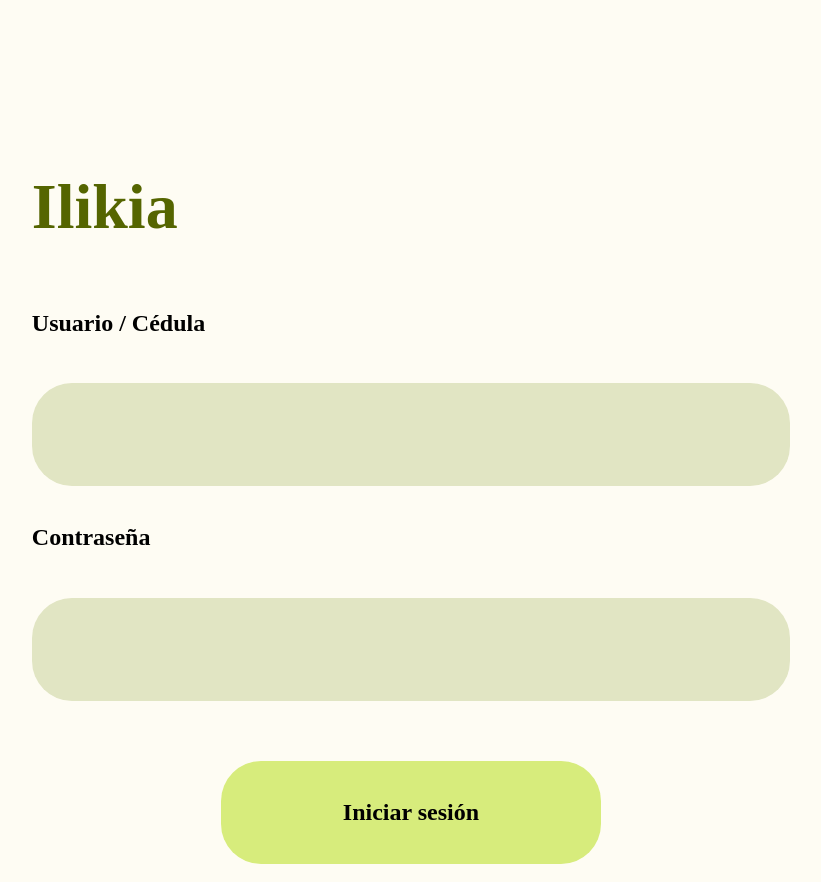
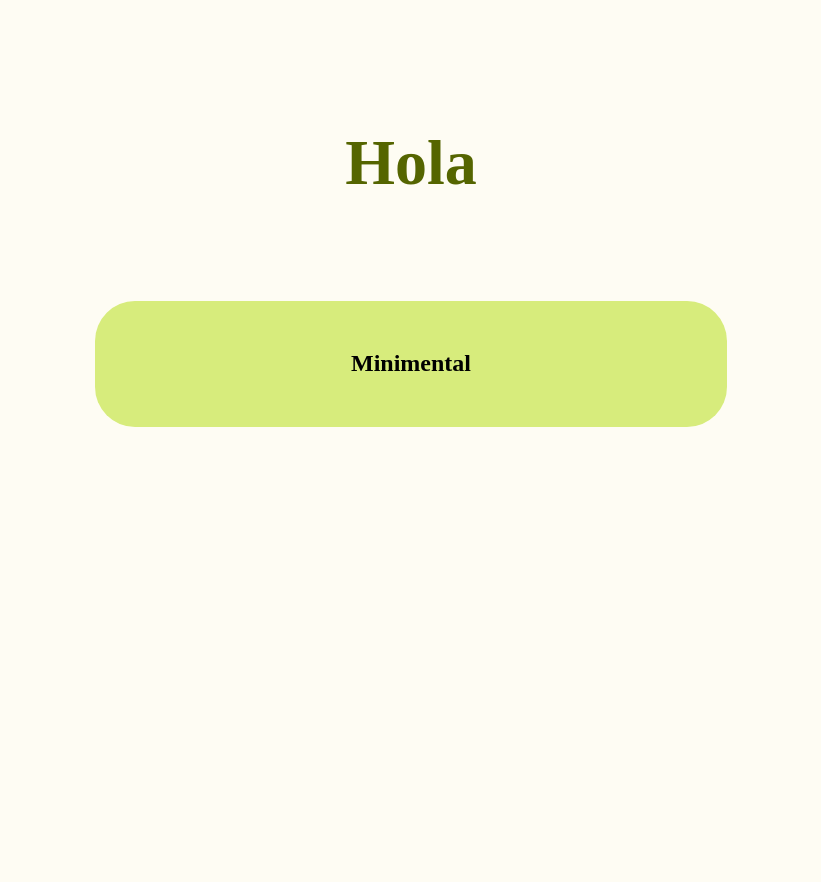
Before and after one commit to gonzalpi/ilikia, a React (Create React App) app in the folder frontend/: page /menu in a window 1280 px wide. Shown: the whole page, without its empty margins (229-1050 px from the left). After the commit the page ends 800 px from the top, so only its background shows below. Built offline with nearby package versions, Linux system fonts and the light colour scheme.

Commit message:
buttons working

```diff
--- a/frontend/src/App.js
+++ b/frontend/src/App.js
@@ -2,16 +2,46 @@ import React from 'react';
 import { InputBox } from './InputBox';
 import { WelcomeText } from './WelcomeText';
 import {GridLogin} from './GridLogin';
+import { Menu } from './menu';
+
+import {Evaluation} from './evaluation/Minimental';
+import {
+
+  BrowserRouter as Router,
+  Switch,
+  Route,
+  Link
+
+} from "react-router-dom";
 
 function App() {
   return (
-    <React.Fragment>
 
-      <GridLogin/>
+    <Router>
+      <React.Fragment>
+        <Switch>
 
-    </React.Fragment>
 
-  );
+          <Route path="/examen">
+
+            <Evaluation/>
+
+          </Route>
+
+          <Route path="/menu">
+            <Menu/>
+          </Route>
+
+          <Route path="/">
+            <GridLogin/>
+          </Route>
+
+
+
+        </Switch>
+      </React.Fragment>
+    </Router>
+    );
 }
 
 export default App;
--- a/frontend/src/GridLogin.js
+++ b/frontend/src/GridLogin.js
@@ -1,9 +1,24 @@
-import React from 'react';
+import React, { Component } from 'react';
 import './GridLogin.css';
-import {GridInputBox} from './GridInputBox'
-import {WelcomeText} from './WelcomeText'
+import {GridInputBox} from './GridInputBox';
+import {WelcomeText} from './WelcomeText';
+import {useHistory} from "react-router-dom";
+
+class Login extends Component {
+
+    nextPath(path) {
+        this.props.history.push(path);
+    }
+
+}
 
 function GridLogin() {
+
+    const history = useHistory();
+    const menu = () => {
+        history.push("/menu")
+        window.location.reload();
+    }
 
     return (
 
@@ -43,7 +58,6 @@ function GridLogin() {
 
             }}/>
 
-
             <button style={{
 
                 backgroundColor: "#D7EC7C",
@@ -57,7 +71,7 @@ function GridLogin() {
                 fontSize: '1.5em',
                 border: "none"
 
-            }}>Iniciar sesión</button>
+            }} onClick= {menu} >Iniciar sesión</button>
 
         </div>
 
@@ -65,4 +79,4 @@ function GridLogin() {
 
 }
 
-export {GridLogin};
+export {GridLogin}
--- a/frontend/src/evaluation/Minimental.js
+++ b/frontend/src/evaluation/Minimental.js
@@ -76,3 +76,5 @@ export default function Evaluation()
         </div>
     )
 }
+
+export {Evaluation};
--- /dev/null
+++ b/frontend/src/menu.js
@@ -0,0 +1,79 @@
+import React, { Component } from 'react';
+import './GridLogin.css';
+import {GridInputBox} from './GridInputBox';
+import {WelcomeText} from './WelcomeText';
+import {useHistory} from "react-router-dom";
+
+class Login extends Component {
+
+    nextPath(path) {
+        this.props.history.push(path);
+    }
+
+}
+
+function Menu() {
+
+    const history = useHistory();
+    const examen = () => {
+        history.push("/examen")
+        window.location.reload();
+    }
+
+    return (
+
+        <div>
+
+            <h1 style={{
+
+            position: "relative",
+            marginTop: "10%",
+            width: "100%",
+            height: "auto",
+
+            fontFamily: 'Montserrat',
+            fontStyle: "normal",
+            textAlign: 'center',
+            fontWeight: '700',
+            fontSize: '4em',
+            lineHeight: "73px",
+            /* display: flex; */
+            alignItems: "center",
+
+            color: "#556500"
+
+            }}
+
+
+            >Hola</h1>
+
+            <button style={{
+
+            backgroundColor: "#D7EC7C",
+            padding: "5%",
+            display: "flex",
+            justifyContent: "center",
+            alignItems: 'center',
+            width: "50%",
+            margin: "auto",
+            marginTop: "8%",
+            borderRadius: "40px",
+            fontFamily: 'Montserrat',
+            fontWeight: '700',
+            fontSize: '1.5em',
+            border: "none"
+
+            }} onClick= {examen} >Minimental</button>
+
+            <br/>
+
+        </div>
+
+
+
+
+    );
+
+}
+
+export {Menu}
```
